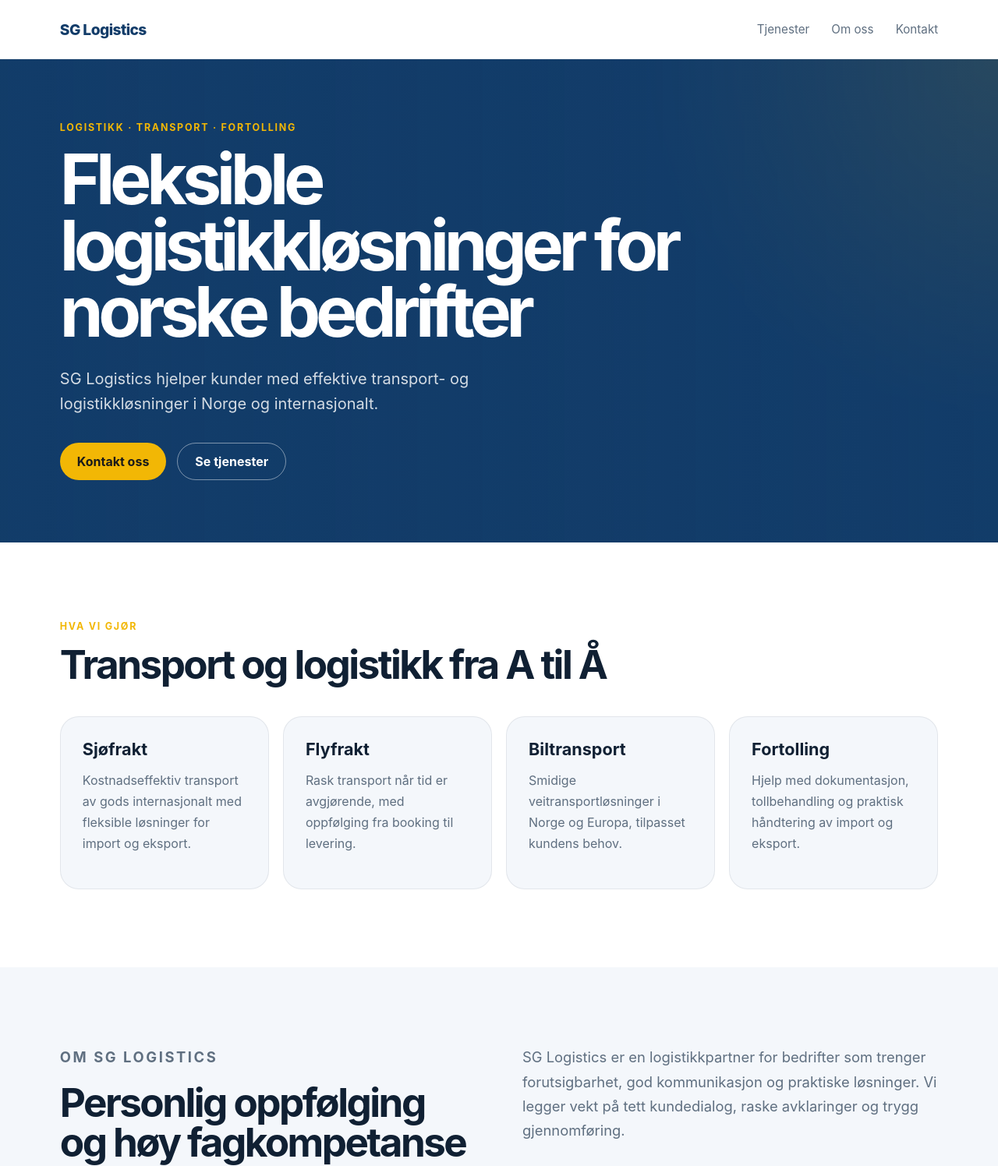
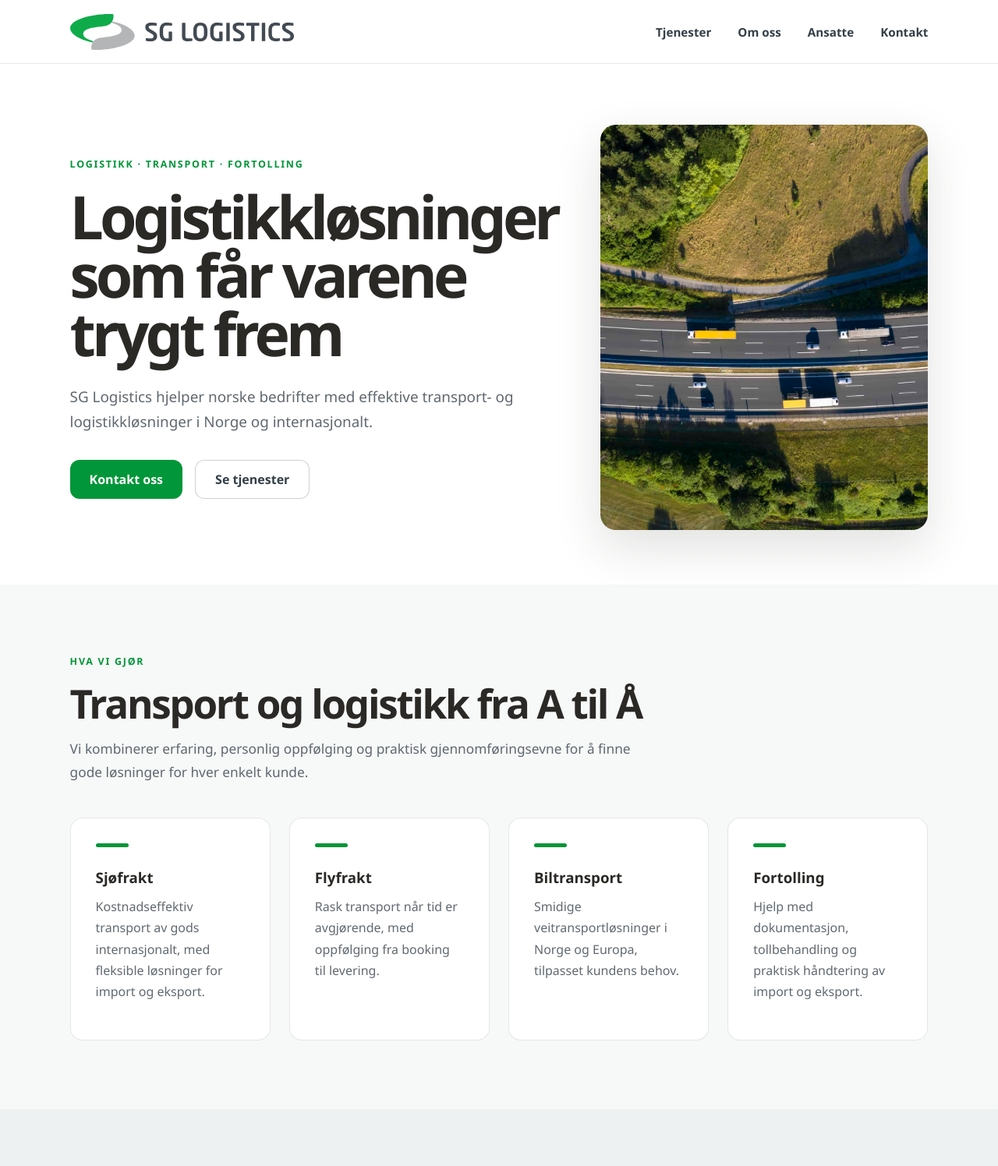
Before and after one commit to nibjoerk/sg-logistics-web, an Astro site: page / in a window 1280 px wide. Shown: the top 1496 px of the page at 78% size. Built offline with nearby package versions, Linux system fonts and the light colour scheme; Astro itself is replaced by a stand-in of ours.

Commit message:
Improve homepage layout and branding

```diff
--- a/src/pages/index.astro
+++ b/src/pages/index.astro
@@ -1,4 +1,40 @@
 ---
+import logo from "../assets/logo/logo_venstre_pms.svg";
+import heroRoad from "../assets/images/hero-road.jpg";
+
+import ase from "../assets/images/Employees/Åse Haram.jpg";
+import cathrine from "../assets/images/Employees/Cathrine Lunheim.jpg";
+import christian from "../assets/images/Employees/Christian Lunheim.jpg";
+import geir from "../assets/images/Employees/Geir Bjørkavåg.jpg";
+import harald from "../assets/images/Employees/Harald Larsen.jpg";
+import hilde from "../assets/images/Employees/Hilde Solevågseide.jpg";
+import lars from "../assets/images/Employees/Lars Ove Håhjem.jpg";
+import mads from "../assets/images/Employees/Mads Nedregaard.jpg";
+import martin from "../assets/images/Employees/Martin Gjerde.jpg";
+import nathalie from "../assets/images/Employees/Nathalie Bratteng.jpg";
+import nilsErik from "../assets/images/Employees/Nils Erik Bjørkedal.jpg";
+import silje from "../assets/images/Employees/Silje Breivik.jpg";
+import torgeir from "../assets/images/Employees/Torgeir Stene.jpg";
+import trine from "../assets/images/Employees/Trine Nybø.jpg";
+import trude from "../assets/images/Employees/Trude Fiskerstrand.jpg";
+
+const employees = [
+  { name: "Åse Haram", image: ase },
+  { name: "Cathrine Lunheim", image: cathrine },
+  { name: "Christian Lunheim", image: christian },
+  { name: "Geir Bjørkavåg", image: geir },
+  { name: "Harald Larsen", image: harald },
+  { name: "Hilde Solevågseide", image: hilde },
+  { name: "Lars Ove Håhjem", image: lars },
+  { name: "Mads Nedregaard", image: mads },
+  { name: "Martin Gjerde", image: martin },
+  { name: "Nathalie Bratteng", image: nathalie },
+  { name: "Nils Erik Bjørkedal", image: nilsErik },
+  { name: "Silje Breivik", image: silje },
+  { name: "Torgeir Stene", image: torgeir },
+  { name: "Trine Nybø", image: trine },
+  { name: "Trude Fiskerstrand", image: trude },
+];
 ---
 
 <html lang="no">
@@ -6,124 +42,146 @@
     <meta charset="utf-8" />
     <meta name="viewport" content="width=device-width" />
     <title>SG Logistics AS</title>
-    <meta
-      name="description"
-      content="SG Logistics AS tilbyr fleksible logistikkløsninger, transport, fortolling og rådgivning for bedriftsmarkedet."
-    />
   </head>
+
   <body>
-    <main class="page">
-      <nav class="nav">
-        <div class="logo">SG Logistics</div>
-        <div class="nav-links">
+    <header class="header">
+      <img src={logo.src} alt="SG Logistics" class="logo" />
+
+      <nav>
         <a href="#tjenester">Tjenester</a>
         <a href="#om-oss">Om oss</a>
+        <a href="#ansatte">Ansatte</a>
         <a href="#kontakt">Kontakt</a>
-        </div>
       </nav>
+    </header>
 
+    <main>
       <section class="hero">
-        <div class="hero-content">
+        <div class="hero-text">
           <p class="eyebrow">Logistikk · Transport · Fortolling</p>
-          <h1>Fleksible logistikkløsninger for norske bedrifter</h1>
-          <p class="lead">
-            SG Logistics hjelper kunder med effektive transport- og
+          <h1>Logistikkløsninger som får varene trygt frem</h1>
+          <p>
+            SG Logistics hjelper norske bedrifter med effektive transport- og
             logistikkløsninger i Norge og internasjonalt.
           </p>
-          <div class="actions">
+
+          <div class="buttons">
             <a class="button primary" href="#kontakt">Kontakt oss</a>
             <a class="button secondary" href="#tjenester">Se tjenester</a>
           </div>
         </div>
+
+        <img src={heroRoad.src} alt="Transport" class="hero-image" />
       </section>
 
-      <section id="tjenester" class="section">
-        <div class="section-heading">
+      <section id="tjenester" class="section light">
         <p class="eyebrow">Hva vi gjør</p>
         <h2>Transport og logistikk fra A til Å</h2>
-        </div>
+        <p class="section-intro">
+          Vi kombinerer erfaring, personlig oppfølging og praktisk gjennomføringsevne
+          for å finne gode løsninger for hver enkelt kunde.
+        </p>
 
-        <div class="cards">
-          <article class="card">
+        <div class="service-grid">
+          <article>
             <h3>Sjøfrakt</h3>
-            <p>
-              Kostnadseffektiv transport av gods internasjonalt med fleksible
-              løsninger for import og eksport.
-            </p>
+            <p>Kostnadseffektiv transport av gods internasjonalt, med fleksible løsninger for import og eksport.</p>
           </article>
-
-          <article class="card">
+          <article>
             <h3>Flyfrakt</h3>
-            <p>
-              Rask transport når tid er avgjørende, med oppfølging fra booking
-              til levering.
-            </p>
+            <p>Rask transport når tid er avgjørende, med oppfølging fra booking til levering.</p>
           </article>
-
-          <article class="card">
+          <article>
             <h3>Biltransport</h3>
-            <p>
-              Smidige veitransportløsninger i Norge og Europa, tilpasset kundens
-              behov.
-            </p>
+            <p>Smidige veitransportløsninger i Norge og Europa, tilpasset kundens behov.</p>
           </article>
-
-          <article class="card">
+          <article>
             <h3>Fortolling</h3>
-            <p>
-              Hjelp med dokumentasjon, tollbehandling og praktisk håndtering av
-              import og eksport.
-            </p>
+            <p>Hjelp med dokumentasjon, tollbehandling og praktisk håndtering av import og eksport.</p>
           </article>
         </div>
       </section>
 
-      <section id="om-oss" class="section split">
+      <section id="om-oss" class="section about">
         <div>
           <p class="eyebrow">Om SG Logistics</p>
           <h2>Personlig oppfølging og høy fagkompetanse</h2>
         </div>
+
+        <div>
           <p>
             SG Logistics er en logistikkpartner for bedrifter som trenger
-          forutsigbarhet, god kommunikasjon og praktiske løsninger. Vi legger
-          vekt på tett kundedialog, raske avklaringer og trygg gjennomføring.
+            forutsigbarhet, god kommunikasjon og praktiske løsninger.
           </p>
+          <p>
+            Vi legger vekt på tett kundedialog, raske avklaringer og trygg
+            gjennomføring — enten det gjelder import, eksport, transport eller
+            fortolling.
+          </p>
+        </div>
       </section>
 
-      <section id="kontakt" class="section contact">
+      <section id="ansatte" class="section">
+        <p class="eyebrow">Vårt team</p>
+        <h2>Menneskene bak SG Logistics</h2>
+        <p class="section-intro">
+          Hos oss møter du erfarne fagfolk som følger opp transporten fra første
+          forespørsel til varene er levert.
+        </p>
+
+        <div class="employee-grid">
+          {
+            employees.map((employee) => (
+              <article class="employee-card">
+                <div class="employee-image-wrap">
+                  <img src={employee.image.src} alt={employee.name} />
+                </div>
+                <h3>{employee.name}</h3>
+              </article>
+            ))
+          }
+        </div>
+      </section>
+
+      <section id="kontakt" class="contact">
         <p class="eyebrow">Kontakt</p>
         <h2>Trenger du hjelp med transport eller logistikk?</h2>
-        <p>
-          Send oss en forespørsel, så finner vi en god løsning for ditt behov.
-        </p>
-        <a class="button primary" href="mailto:post@sglogistics.no">
-          post@sglogistics.no
-        </a>
+        <p>Send oss en forespørsel, så finner vi en god løsning for ditt behov.</p>
+        <a class="button primary" href="mailto:post@sglogistics.no">post@sglogistics.no</a>
       </section>
     </main>
+
+    <footer class="footer">
+      <img src={logo.src} alt="SG Logistics" />
+      <p>© 2026 SG Logistics AS</p>
+    </footer>
   </body>
 </html>
 
 <style>
   :root {
-    --blue: #123c69;
-    --dark: #102033;
-    --muted: #5f6f80;
-    --light: #f4f7fb;
+    --green: #009639;
+    --grey: #a2aaad;
+    --dark-grey: #333f48;
+    --black: #000000;
+    --process-black: #2b2926;
     --white: #ffffff;
-    --accent: #f2b705;
+    --light: #f7f8f8;
   }
 
   * {
     box-sizing: border-box;
   }
 
+  html {
+    scroll-behavior: smooth;
+  }
+
   body {
     margin: 0;
-    font-family:
-      Inter, ui-sans-serif, system-ui, -apple-system, BlinkMacSystemFont,
-      "Segoe UI", sans-serif;
-    color: var(--dark);
+    font-family: "Neo Sans", "Segoe UI", Arial, sans-serif;
+    color: var(--dark-grey);
     background: var(--white);
   }
 
@@ -132,61 +190,55 @@
     text-decoration: none;
   }
 
-  .page {
-    min-height: 100vh;
-  }
-
-  .nav {
-    height: 76px;
+  .header {
+    height: 82px;
+    padding: 0 7vw;
     display: flex;
     align-items: center;
     justify-content: space-between;
-    padding: 0 6vw;
-    border-bottom: 1px solid rgba(16, 32, 51, 0.08);
-    background: rgba(255, 255, 255, 0.92);
+    background: white;
+    border-bottom: 1px solid rgba(51, 63, 72, 0.12);
     position: sticky;
     top: 0;
-    z-index: 10;
-    backdrop-filter: blur(12px);
+    z-index: 20;
   }
 
   .logo {
-    font-weight: 800;
-    font-size: 1.2rem;
-    letter-spacing: -0.03em;
-    color: var(--blue);
+    height: 46px;
+    width: auto;
   }
 
-  .nav-links {
+  nav {
     display: flex;
-    gap: 28px;
+    gap: 34px;
+    font-weight: 600;
     font-size: 0.95rem;
-    color: var(--muted);
+  }
+
+  nav a:hover {
+    color: var(--green);
   }
 
   .hero {
-    min-height: 620px;
+    padding: 78px 7vw 70px;
     display: grid;
+    grid-template-columns: 0.95fr 1.05fr;
+    gap: 70px;
     align-items: center;
-    padding: 80px 6vw;
-    background:
-      linear-gradient(90deg, rgba(18, 60, 105, 0.94), rgba(18, 60, 105, 0.7)),
-      radial-gradient(circle at top right, rgba(242, 183, 5, 0.32), transparent 32%),
-      var(--blue);
-    color: var(--white);
+    background: white;
   }
 
-  .hero-content {
-    max-width: 820px;
+  .hero-text {
+    max-width: 610px;
   }
 
   .eyebrow {
+    margin: 0 0 18px;
+    color: var(--green);
     text-transform: uppercase;
     letter-spacing: 0.14em;
+    font-weight: 800;
     font-size: 0.78rem;
-    font-weight: 700;
-    color: var(--accent);
-    margin: 0 0 16px;
   }
 
   h1,
@@ -197,121 +249,248 @@
   }
 
   h1 {
-    font-size: clamp(2.8rem, 7vw, 5.8rem);
-    line-height: 0.95;
-    letter-spacing: -0.07em;
+    font-size: clamp(3rem, 6vw, 5.4rem);
+    line-height: 0.98;
+    letter-spacing: -0.065em;
+    color: var(--process-black);
     margin-bottom: 28px;
   }
 
   h2 {
-    font-size: clamp(2rem, 4vw, 3.5rem);
+    font-size: clamp(2.1rem, 4vw, 3.4rem);
     line-height: 1;
-    letter-spacing: -0.05em;
-    margin-bottom: 20px;
+    letter-spacing: -0.045em;
+    color: var(--process-black);
+    margin-bottom: 18px;
   }
 
   h3 {
-    font-size: 1.35rem;
-    margin-bottom: 14px;
+    color: var(--process-black);
+    margin-bottom: 12px;
   }
 
-  .lead {
-    max-width: 620px;
-    font-size: 1.25rem;
-    line-height: 1.6;
-    color: rgba(255, 255, 255, 0.82);
-    margin-bottom: 34px;
+  p {
+    line-height: 1.7;
   }
 
-  .actions {
+  .hero-text p:not(.eyebrow),
+  .section-intro,
+  .about p,
+  .service-grid p {
+    color: rgba(51, 63, 72, 0.78);
+  }
+
+  .hero-text p:not(.eyebrow) {
+    font-size: 1.18rem;
+    margin-bottom: 32px;
+  }
+
+  .buttons {
     display: flex;
+    gap: 16px;
     flex-wrap: wrap;
-    gap: 14px;
   }
 
   .button {
     display: inline-flex;
     align-items: center;
     justify-content: center;
-    min-height: 48px;
-    padding: 0 22px;
-    border-radius: 999px;
-    font-weight: 700;
+    min-height: 50px;
+    padding: 0 25px;
+    border-radius: 12px;
+    font-weight: 800;
   }
 
   .button.primary {
-    background: var(--accent);
-    color: #1a1a1a;
+    background: var(--green);
+    color: white;
   }
 
   .button.secondary {
-    border: 1px solid rgba(255, 255, 255, 0.45);
-    color: var(--white);
+    border: 1px solid rgba(51, 63, 72, 0.24);
+    background: white;
+  }
+
+  .hero-image {
+    width: 100%;
+    height: 520px;
+    object-fit: cover;
+    border-radius: 20px;
+    box-shadow: 0 22px 60px rgba(43, 41, 38, 0.14);
   }
 
   .section {
-    padding: 100px 6vw;
+    padding: 88px 7vw;
   }
 
-  .section-heading {
-    max-width: 760px;
-    margin-bottom: 40px;
-  }
-
-  .cards {
-    display: grid;
-    grid-template-columns: repeat(4, minmax(0, 1fr));
-    gap: 18px;
-  }
-
-  .card {
-    background: var(--light);
-    border: 1px solid rgba(16, 32, 51, 0.08);
-    border-radius: 24px;
-    padding: 28px;
-  }
-
-  .card p,
-  .split p,
-  .contact p {
-    color: var(--muted);
-    line-height: 1.7;
-  }
-
-  .split {
-    display: grid;
-    grid-template-columns: 1fr 1fr;
-    gap: 60px;
+  .light {
     background: var(--light);
   }
 
-  .split p {
-    font-size: 1.15rem;
+  .section-intro {
+    max-width: 720px;
+    margin-bottom: 44px;
+    font-size: 1.08rem;
+  }
+
+  .service-grid {
+    display: grid;
+    grid-template-columns: repeat(4, minmax(0, 1fr));
+    gap: 24px;
+  }
+
+  .service-grid article {
+    background: white;
+    border: 1px solid rgba(51, 63, 72, 0.12);
+    border-radius: 16px;
+    padding: 32px;
+    min-height: 220px;
+  }
+
+  .service-grid article::before {
+    content: "";
+    display: block;
+    width: 42px;
+    height: 5px;
+    border-radius: 999px;
+    background: var(--green);
+    margin-bottom: 26px;
+  }
+
+  .about {
+    display: grid;
+    grid-template-columns: 1fr 1fr;
+    gap: 80px;
+    background: #eef1f2;
+  }
+
+  .about p {
+    font-size: 1.12rem;
+  }
+
+  .employee-grid {
+    display: grid;
+    grid-template-columns: repeat(5, minmax(0, 1fr));
+    gap: 22px;
+  }
+
+  .employee-card {
+    background: white;
+    border: 1px solid rgba(51, 63, 72, 0.12);
+    border-radius: 16px;
+    padding: 14px;
+    box-shadow: 0 10px 26px rgba(43, 41, 38, 0.05);
+  }
+
+  .employee-image-wrap {
+    height: 210px;
+    background: var(--light);
+    border-radius: 12px;
+    overflow: hidden;
+    display: flex;
+    align-items: flex-end;
+    justify-content: center;
+  }
+
+  .employee-image-wrap img {
+    width: 100%;
+    height: 100%;
+    object-fit: contain;
+    object-position: bottom center;
+  }
+
+  .employee-card h3 {
+    font-size: 0.96rem;
+    margin: 14px 4px 4px;
   }
 
   .contact {
+    padding: 90px 7vw;
     text-align: center;
-    background: var(--dark);
-    color: var(--white);
+    background:
+      radial-gradient(circle at center top, rgba(0, 150, 57, 0.22), transparent 34%),
+      var(--process-black);
+    color: white;
+  }
+
+  .contact h2 {
+    color: white;
+    max-width: 900px;
+    margin-left: auto;
+    margin-right: auto;
   }
 
   .contact p {
-    color: rgba(255, 255, 255, 0.74);
+    color: rgba(255, 255, 255, 0.75);
     margin-bottom: 30px;
   }
 
-  @media (max-width: 900px) {
-    .cards,
-    .split {
+  .footer {
+    padding: 36px 7vw;
+    display: flex;
+    align-items: center;
+    justify-content: space-between;
+    border-top: 1px solid rgba(51, 63, 72, 0.12);
+  }
+
+  .footer img {
+    height: 40px;
+    width: auto;
+  }
+
+  .footer p {
+    margin: 0;
+    color: rgba(51, 63, 72, 0.7);
+  }
+
+  @media (max-width: 1100px) {
+    .hero,
+    .about {
       grid-template-columns: 1fr;
     }
 
-    .nav-links {
+    .service-grid {
+      grid-template-columns: repeat(2, minmax(0, 1fr));
+    }
+
+    .employee-grid {
+      grid-template-columns: repeat(3, minmax(0, 1fr));
+    }
+
+    .hero-image {
+      height: 430px;
+    }
+  }
+
+  @media (max-width: 700px) {
+    .header {
+      padding: 0 24px;
+    }
+
+    nav {
       display: none;
     }
 
-    .hero {
-      min-height: 560px;
+    .hero,
+    .section,
+    .contact {
+      padding-left: 24px;
+      padding-right: 24px;
+    }
+
+    .service-grid,
+    .employee-grid {
+      grid-template-columns: 1fr;
+    }
+
+    .hero-image {
+      height: 320px;
+    }
+
+    .footer {
+      flex-direction: column;
+      gap: 16px;
+      text-align: center;
     }
   }
 </style>
```
Lines whose indentation alone changed are shown as unchanged.
